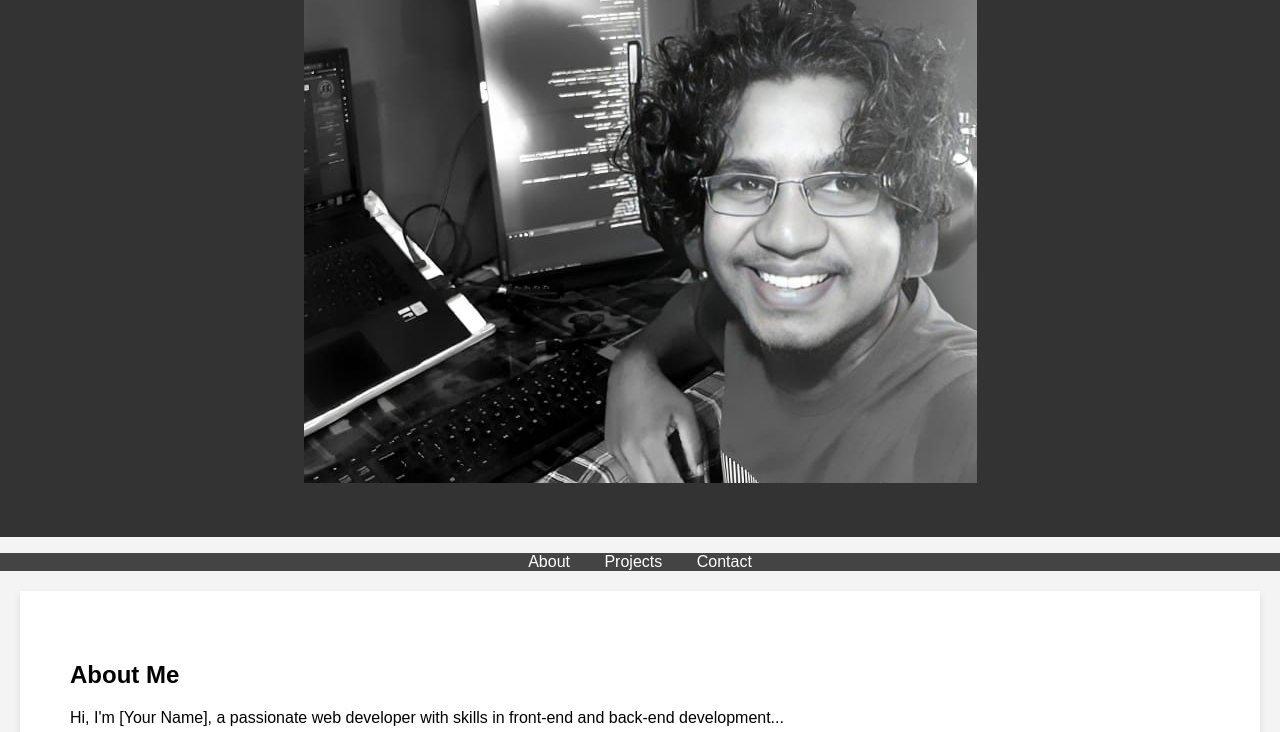
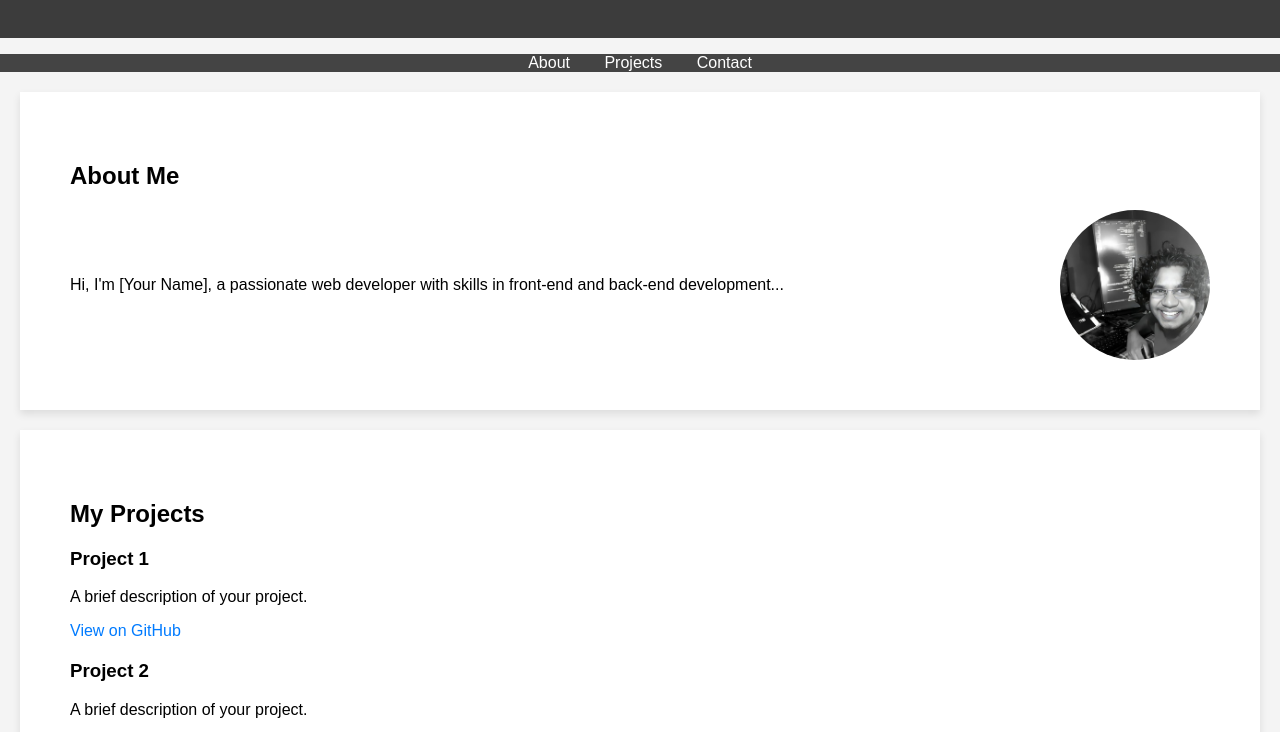
Before and after one commit to AnjeloPeiris711/AnjeloPeiris711.github.io, a plain HTML site: page index.html in a window 1280 px wide. Shown: the part 266-998 px from the top of the page. Drawn offline with Linux system fonts and the light colour scheme.

Commit message:
Update styles.css

```diff
--- a/styles.css
+++ b/styles.css
@@ -8,7 +8,7 @@ body {
 header {
   text-align: center;
   padding: 50px;
-  background-color: #333;
+  background-color: #3c3c3c;
   color: white;
 }
 
@@ -55,3 +55,22 @@ footer {
 .project a:hover {
   text-decoration: underline;
 }
+
+/* About Section Styling */
+.about-content {
+  display: flex;
+  align-items: center;
+  justify-content: space-between;
+}
+
+.about-content p {
+  flex: 1;
+}
+
+.about-image {
+  width: 150px;
+  height: 150px;
+  object-fit: cover;
+  margin-left: 20px;
+  border-radius: 50%; /* Optional: Makes the image circular */
+}
```
